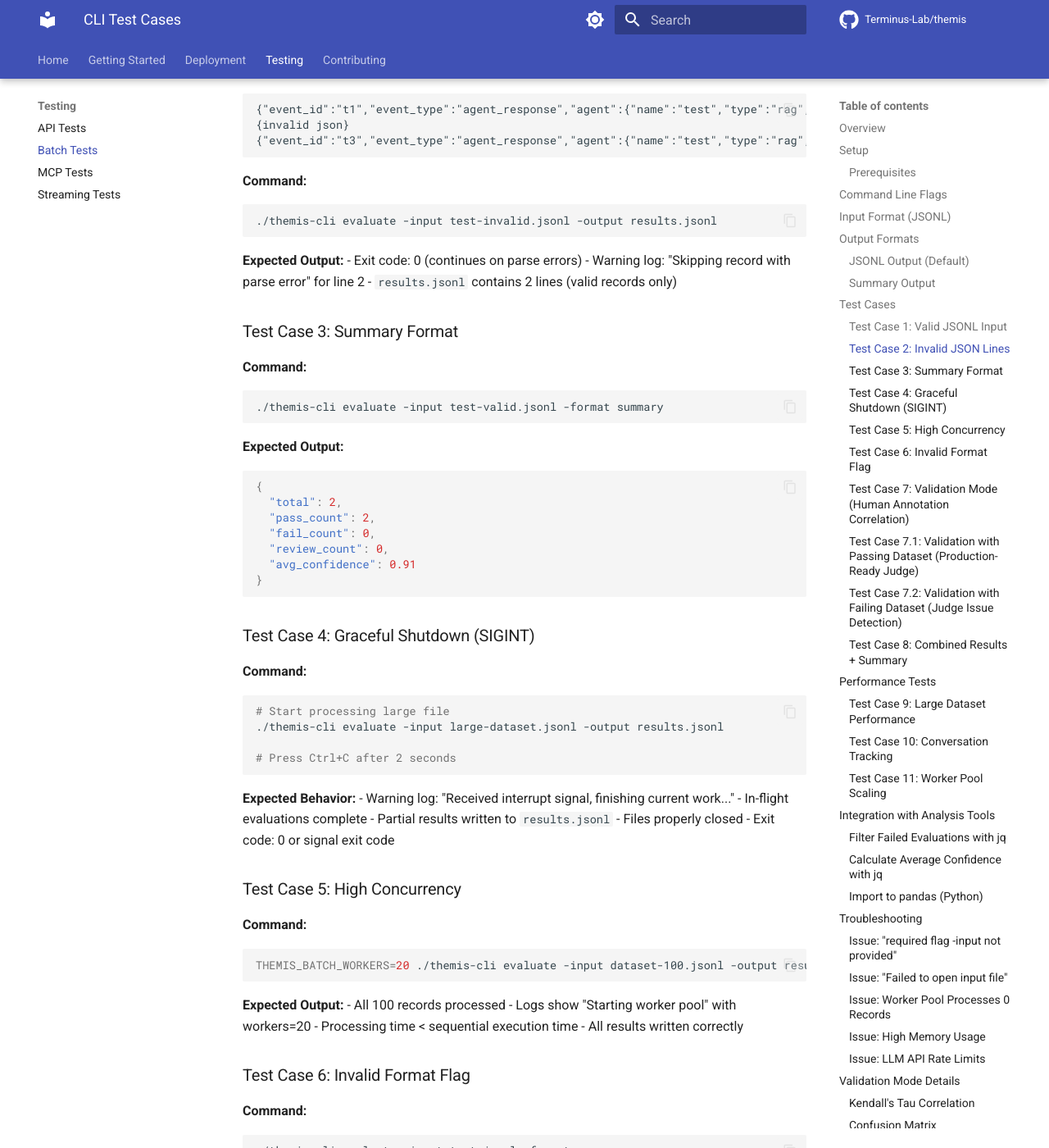
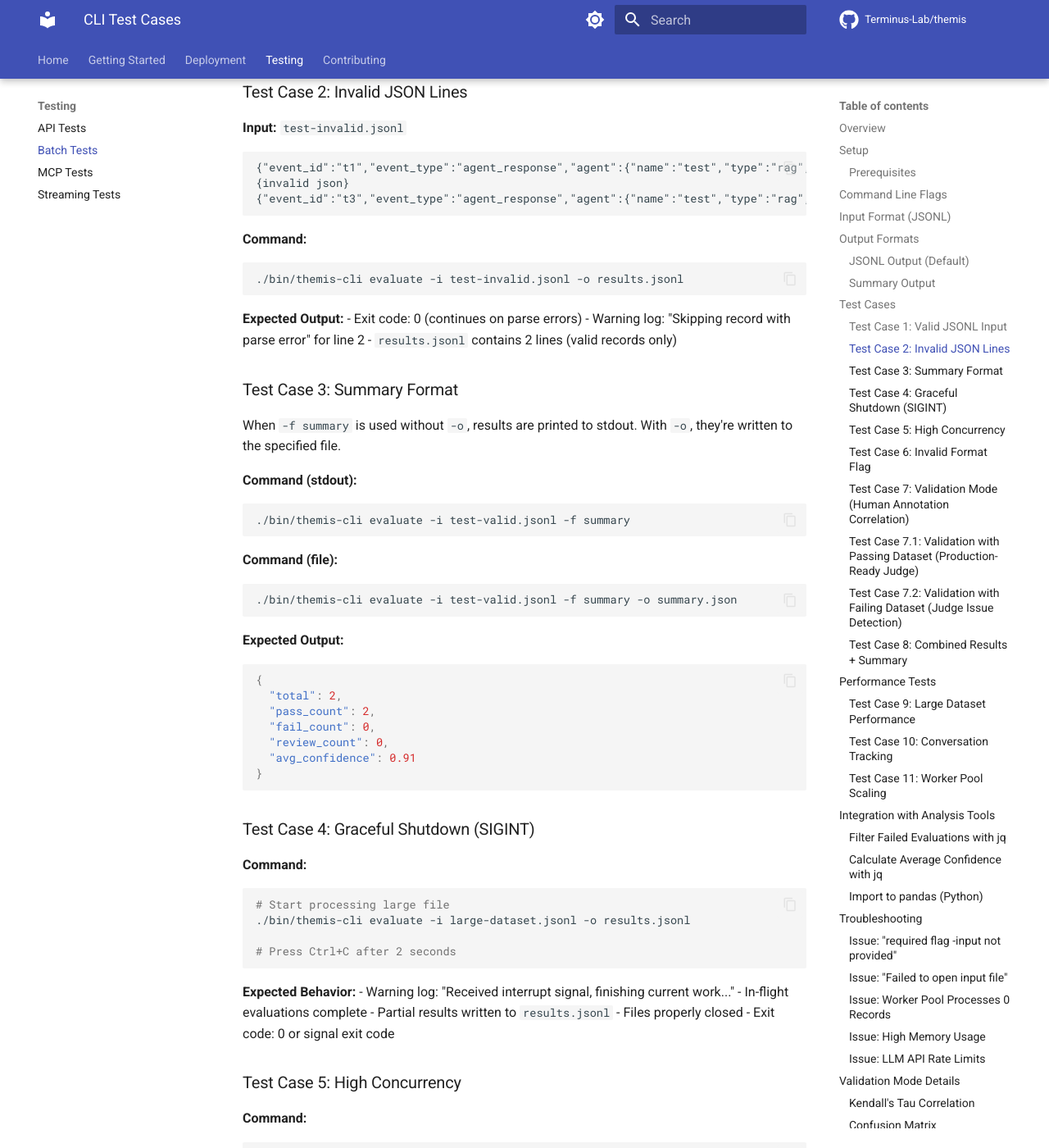
Before and after one commit to Terminus-Lab/themis, an MkDocs documentation site: the page built from docs/testing/batch-tests.md, in a window 1280 px wide and 1400 px high, scrolled down 2894 px. Shown: the whole window at 82% size. Built offline with MkDocs 1.6.1 and Material for MkDocs 9.7.7, drawn with Linux system fonts in a browser that asks for light colours; comment, search, counter and statistics services are not loaded; some of the changed text lies outside the part shown.

Commit message:
release: fixing documentation & add smoke-test.sh script (#42)

````diff
--- a/docs/testing/batch-tests.md
+++ b/docs/testing/batch-tests.md
@@ -43,12 +43,13 @@ EARLY_EXIT_THRESHOLD=0.2
 
 ## Command Line Flags
 
-| Flag | Type | Default | Description |
-|------|------|---------|-------------|
-| `-input` | string | **required** | Input JSONL file path |
-| `-output` | string | **required** | Output file path |
-| `-format` | string | "jsonl" | Output format: "jsonl" or "summary" |
-| `-summary` | string | "" | Optional separate summary file |
+| Flag | Shorthand | Type | Default | Description |
+|------|-----------|------|---------|-------------|
+| `--input` | `-i` | string | **required** | Input JSONL file path |
+| `--output` | `-o` | string | **required** | Output file path |
+| `--format` | `-f` | string | "jsonl" | Output format: "jsonl" or "summary" |
+| `--summary` | `-s` | string | "" | Optional separate summary file |
+| `--save-to-db` | `-d` | bool | false | Save results to database |
 
 **Environment Variables:**
 | Variable | Type | Default | Description |
@@ -60,6 +61,7 @@ EARLY_EXIT_THRESHOLD=0.2
 |------|-----------|------|---------|-------------|
 | `--input` | `-i` | string | **required** | Input file path with human annotations |
 | `--correlation-threshold` | `-c` | float | 0.3 | Kendall's tau threshold for validation |
+| `--save-to-db` | `-d` | bool | false | Save results to database |
 
 ## Input Format (JSONL)
 
@@ -124,7 +126,7 @@ Aggregate statistics in JSON format:
 
 **Command:**
 ```bash
-./themis-cli evaluate -input test-valid.jsonl -output results.jsonl
+./bin/themis-cli evaluate -i test-valid.jsonl -o results.jsonl
 ```
 
 **Expected Output:**
@@ -144,7 +146,7 @@ Aggregate statistics in JSON format:
 
 **Command:**
 ```bash
-./themis-cli evaluate -input test-invalid.jsonl -output results.jsonl
+./bin/themis-cli evaluate -i test-invalid.jsonl -o results.jsonl
 ```
 
 **Expected Output:**
@@ -154,9 +156,16 @@ Aggregate statistics in JSON format:
 
 ### Test Case 3: Summary Format
 
-**Command:**
+When `-f summary` is used without `-o`, results are printed to stdout. With `-o`, they're written to the specified file.
+
+**Command (stdout):**
 ```bash
-./themis-cli evaluate -input test-valid.jsonl -format summary
+./bin/themis-cli evaluate -i test-valid.jsonl -f summary
+```
+
+**Command (file):**
+```bash
+./bin/themis-cli evaluate -i test-valid.jsonl -f summary -o summary.json
 ```
 
 **Expected Output:**
@@ -175,7 +184,7 @@ Aggregate statistics in JSON format:
 **Command:**
 ```bash
 # Start processing large file
-./themis-cli evaluate -input large-dataset.jsonl -output results.jsonl
+./bin/themis-cli evaluate -i large-dataset.jsonl -o results.jsonl
 
 # Press Ctrl+C after 2 seconds
 ```
@@ -191,7 +200,7 @@ Aggregate statistics in JSON format:
 
 **Command:**
 ```bash
-THEMIS_BATCH_WORKERS=20 ./themis-cli evaluate -input dataset-100.jsonl -output results.jsonl
+THEMIS_BATCH_WORKERS=20 ./bin/themis-cli evaluate -i dataset-100.jsonl -o results.jsonl
 ```
 
 **Expected Output:**
@@ -204,7 +213,7 @@ THEMIS_BATCH_WORKERS=20 ./themis-cli evaluate -input dataset-100.jsonl -output r
 
 **Command:**
 ```bash
-./themis-cli evaluate -input test.jsonl -format csv
+./bin/themis-cli evaluate -i test.jsonl -f csv
 ```
 
 **Expected Output:**
@@ -222,9 +231,9 @@ THEMIS_BATCH_WORKERS=20 ./themis-cli evaluate -input dataset-100.jsonl -output r
 
 **Command:**
 ```bash
-./themis-cli validate -i resources/annotated_sample.jsonl -c 0.3
+./bin/themis-cli validate -i resources/annotated_sample.jsonl -c 0.3
 # or with long flags:
-./themis-cli validate --input resources/annotated_sample.jsonl --correlation-threshold 0.3
+./bin/themis-cli validate --input resources/annotated_sample.jsonl --correlation-threshold 0.3
 ```
 
 **Expected Output (if correlation passes):**
@@ -287,12 +296,12 @@ INFO Safe to evaluate full dataset with these judge prompts
 # Create test file with missing human_annotation
 echo '{"event_id":"t1","interaction":{"user_query":"Test","answer":"Test"}}' > test-no-annotation.jsonl
 
-./themis-cli evaluate -input test-no-annotation.jsonl -validate
+./bin/themis-cli validate -i test-no-annotation.jsonl
 ```
 
 **Expected:**
 - Exit code: 1
-- Error: "Validation mode requires all records to have 'human_annotation' field"
+- Error: "validation requires all records to have 'human_annotation' field"
 - Lists records missing annotations
 
 ---
@@ -306,8 +315,8 @@ This dataset tests a well-calibrated judge with clear category boundaries and st
 **Command:**
 ```bash
 go run cmd/batch/main.go validate \
-  -input resources/validation_test_dataset.jsonl \
-  -correlation-threshold 0.3
+  -i resources/validation_test_dataset.jsonl \
+  -c 0.3
 ```
 
 **Expected Output:**
@@ -370,8 +379,8 @@ This dataset contains:
 **Command:**
 ```bash
 go run cmd/batch/main.go validate \
-  -input resources/validation_failed_dataset.jsonl \
-  -correlation-threshold 0.3
+  -i resources/validation_failed_dataset.jsonl \
+  -c 0.3
 ```
 
 **Expected Output (with poorly calibrated judge):**
@@ -423,10 +432,10 @@ For comprehensive guidance on interpreting validation results:
 
 **Command:**
 ```bash
-./themis-cli \
-  -input resources/dataset.jsonl \
-  -output resources/results.jsonl \
-  -summary resources/summary.json
+./bin/themis-cli evaluate \
+  -i resources/dataset.jsonl \
+  -o resources/results.jsonl \
+  -s resources/summary.json
 ```
 
 **Expected:**
@@ -442,9 +451,9 @@ For comprehensive guidance on interpreting validation results:
 
 **Command:**
 ```bash
-time THEMIS_BATCH_WORKERS=10 ./themis-cli \
-  -input dataset-1000.jsonl \
-  -output results-1000.jsonl
+time THEMIS_BATCH_WORKERS=10 ./bin/themis-cli evaluate \
+  -i dataset-1000.jsonl \
+  -o results-1000.jsonl
 ```
 
 **Expected:**
@@ -464,7 +473,7 @@ time THEMIS_BATCH_WORKERS=10 ./themis-cli \
 
 **Command:**
 ```bash
-./themis-cli evaluate -input conversation-dataset.jsonl -output results.jsonl
+./bin/themis-cli evaluate -i conversation-dataset.jsonl -o results.jsonl
 ```
 
 **Expected Output:**
@@ -490,13 +499,13 @@ Test with different worker counts:
 
 ```bash
 # 1 worker (sequential)
-time THEMIS_BATCH_WORKERS=1 ./themis-cli evaluate -input dataset-100.jsonl -output /dev/null
+time THEMIS_BATCH_WORKERS=1 ./bin/themis-cli evaluate -i dataset-100.jsonl -o /dev/null
 
 # 5 workers (default)
-time ./themis-cli evaluate -input dataset-100.jsonl -output /dev/null
+time ./bin/themis-cli evaluate -i dataset-100.jsonl -o /dev/null
 
 # 20 workers (high concurrency)
-time THEMIS_BATCH_WORKERS=20 ./themis-cli evaluate -input dataset-100.jsonl -output /dev/null
+time THEMIS_BATCH_WORKERS=20 ./bin/themis-cli evaluate -i dataset-100.jsonl -o /dev/null
 ```
 
 **Expected:**
@@ -510,7 +519,7 @@ time THEMIS_BATCH_WORKERS=20 ./themis-cli evaluate -input dataset-100.jsonl -out
 
 ```bash
 # Run evaluation first
-./themis-cli evaluate -input dataset.jsonl -output results.jsonl
+./bin/themis-cli evaluate -i dataset.jsonl -o results.jsonl
 
 # Then analyze results
 jq 'select(.verdict=="fail")' results.jsonl
@@ -520,7 +529,7 @@ jq 'select(.verdict=="fail")' results.jsonl
 
 ```bash
 # Run evaluation first
-./themis-cli evaluate -input dataset.jsonl -output results.jsonl
+./bin/themis-cli evaluate -i dataset.jsonl -o results.jsonl
 
 # Calculate average confidence
 jq -s 'map(.confidence) | add/length' results.jsonl
@@ -544,10 +553,10 @@ print(fails[['id', 'confidence', 'verdict']])
 
 ### Issue: "required flag -input not provided"
 
-**Solution:** Ensure you specify `-input` flag with a valid file path.
+**Solution:** Ensure you specify `-i` (or `--input`) flag with a valid file path.
 
 ```bash
-./themis-cli evaluate -input dataset.jsonl
+./bin/themis-cli evaluate -i dataset.jsonl -o results.jsonl
 ```
 
 ### Issue: "Failed to open input file"
@@ -577,7 +586,7 @@ split -l 10000 large-dataset.jsonl batch-
 **Solution:** Reduce worker count to stay within rate limits.
 
 ```bash
-THEMIS_BATCH_WORKERS=3 ./themis-cli evaluate -input dataset.jsonl -output results.jsonl
+THEMIS_BATCH_WORKERS=3 ./bin/themis-cli evaluate -i dataset.jsonl -o results.jsonl
 ```
 
 ## Validation Mode Details
````
Also changed, not shown: CLAUDE.md (+0 -1 lines), README.md (+7 -5 lines), docs/deployment/api-mode.md (+0 -30 lines), docs/testing/api-tests.md (+1 -1 lines), docs/testing/streaming-tests.md (+17 -11 lines), specs/judge-development-cli-proposal.md (+0 -1 lines), validation-summary.json (+24 -24 lines), 2 other files.
